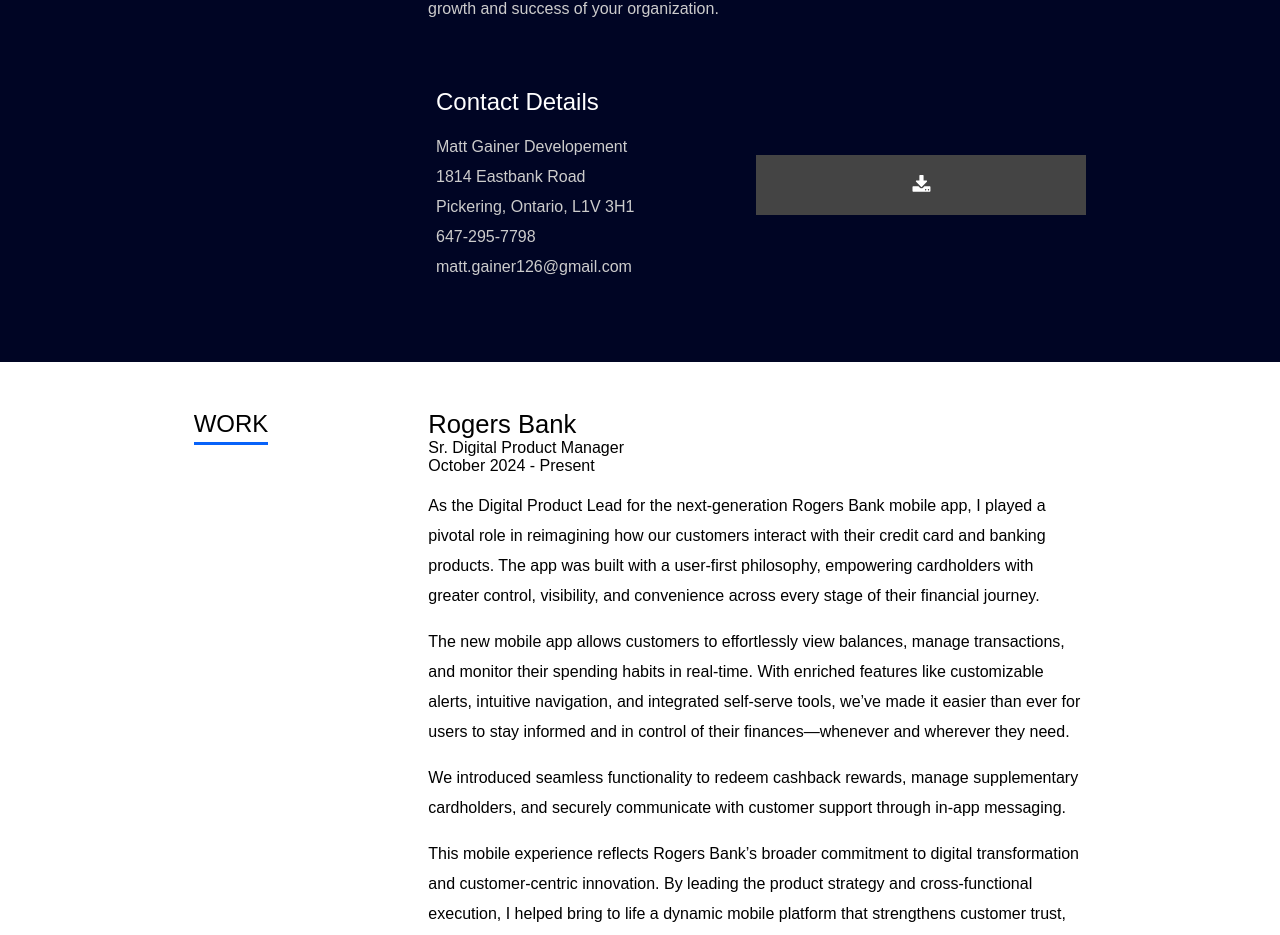
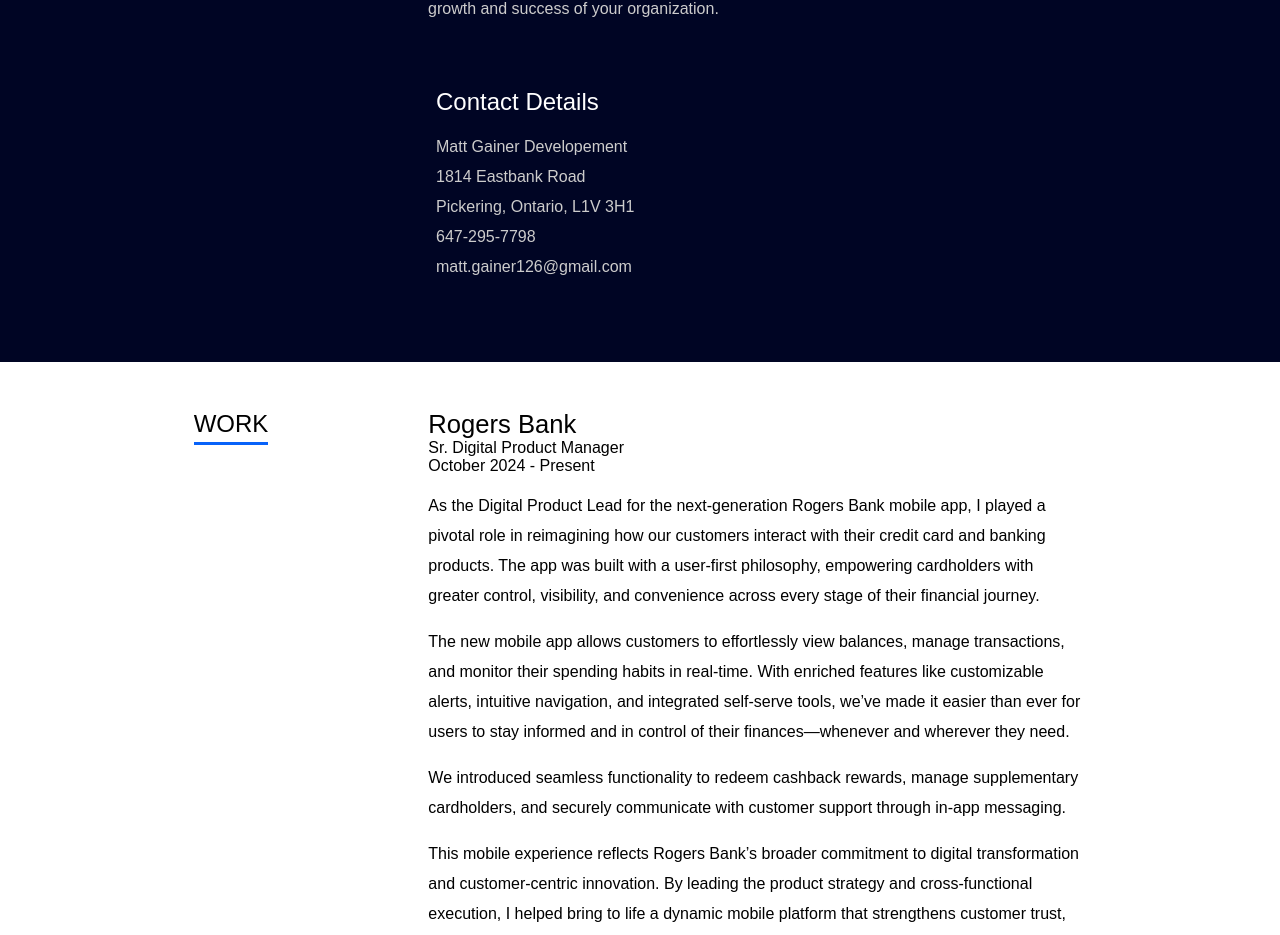
Before and after one commit to mgainer126/matt-gainer-development2.0, a React (Create React App) app: page / in a window 1280 px wide. Shown: the part 1352-2287 px from the top of the page. Built offline with nearby package versions, Linux system fonts and the light colour scheme.

Commit message:
update to remove download for resume

```diff
--- a/src/components/About.js
+++ b/src/components/About.js
@@ -56,21 +56,21 @@
             <p className="about-company">{data.main.phone}</p>
             <p className="about-company">{data.main.email}</p>
           </div>
-          <div>
+          {/* <div>
             <div className="about-resume">
               <img
                 src={download}
                 alt="download"
                 className="about-resume-icon"
               />
-              {/* <a
+              <a
                 href="https://1drv.ms/b/s!AtKTEtRydYtmmEZNXg9i5obAU9F4?e=F403a6"
                 className="about-resume-btn"
               >
                 Download Resume
-              </a> */}
+              </a>
             </div>
-          </div>
+          </div> */}
         </section>
       </div>
     </section>
```
